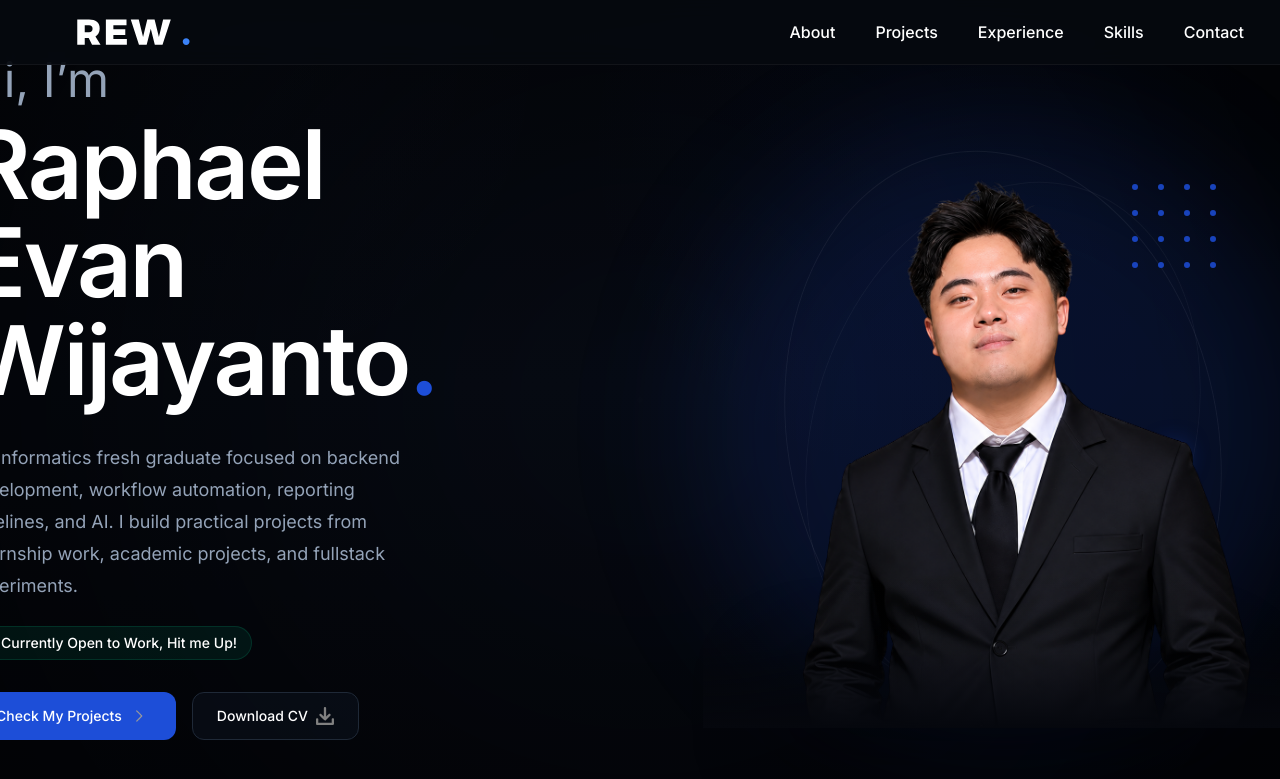
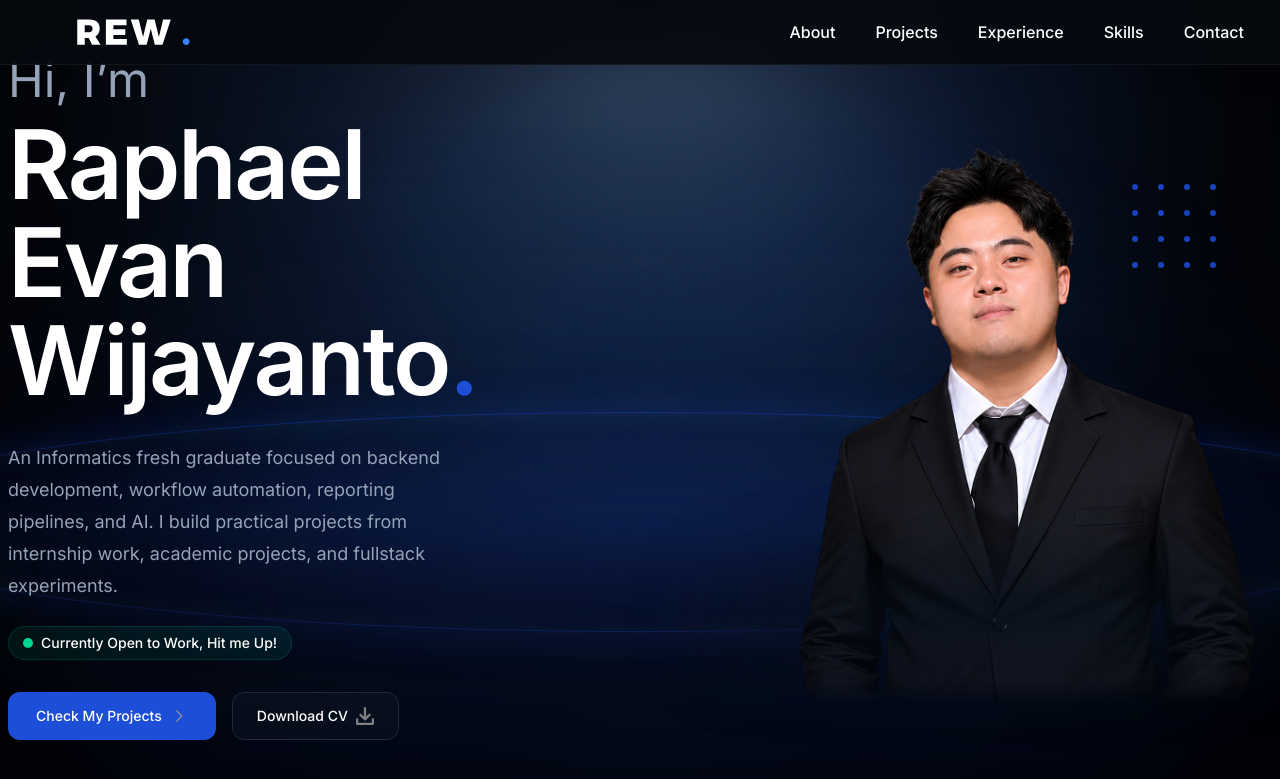
Before and after one commit to RaphaelEvanW/portfolio, a Next.js app: page / in a window 1280 px wide. Shown: the top 779 px of the page. Built offline with nearby package versions, Linux system fonts and the light colour scheme.

Commit message:
update landing page awal

```diff
--- a/app/page.tsx
+++ b/app/page.tsx
@@ -38,8 +38,27 @@ export default function Home() {
           id="about"
           className="relative mx-auto grid min-h-screen max-w-[1760px] items-center gap-24 px-12 pt-10 lg:grid-cols-[0.85fr_1.15fr]"
         >
+          {/* HERO LIGHTING */}
+          <div className="pointer-events-none absolute inset-0 -z-10">
+            {/* spotlight kiri atas ke area foto */}
+            <div className="absolute -left-28 -top-4 h-[760px] w-[1150px] rotate-[20deg] bg-[radial-gradient(ellipse_at_top,rgba(147,197,253,0.20)_0%,rgba(59,130,246,0.105)_32%,rgba(15,23,42,0.045)_62%,transparent_88%)] blur-2xl" />
+
+            {/* spotlight kanan atas ke area text*/}
+            <div className="absolute -right-28 -top-4 h-[740px] w-[1120px] -rotate-[20deg] bg-[radial-gradient(ellipse_at_top,rgba(147,197,253,0.22)_0%,rgba(59,130,246,0.11)_32%,rgba(15,23,42,0.045)_62%,transparent_88%)] blur-2xl" />
+
+            {/* ambient glow tengah */}
+            <div className="absolute left-1/2 top-[40%] h-[520px] w-[1180px] -translate-x-1/2 rounded-full bg-[var(--blue)]/8 blur-[110px]" />
+
+            {/* oval bawah, lebih lebar dan sedikit lebih naik */}
+            <div className="absolute bottom-[192px] left-1/2 h-[220px] w-[126%] -translate-x-1/2 rounded-[50%] border border-[var(--blue)]/42 bg-[radial-gradient(ellipse_at_center,rgba(29,78,216,0.18)_0%,rgba(29,78,216,0.10)_40%,rgba(29,78,216,0.03)_72%,transparent_100%)] shadow-[0_0_46px_rgba(29,78,216,0.24),inset_0_0_30px_rgba(96,165,250,0.10)]" />
+            {/* glow lembut di atas oval */}
+            <div className="absolute bottom-[148px] left-1/2 h-[210px] w-[102%] -translate-x-1/2 rounded-full bg-[radial-gradient(ellipse_at_center,rgba(29,78,216,0.14)_0%,rgba(29,78,216,0.08)_36%,rgba(5,7,13,0.22)_68%,transparent_100%)] blur-[64px]" />
+
+            {/* haze gelap tipis buat nyaruin transisi bawah */}
+            <div className="absolute bottom-[138px] left-1/2 h-[140px] w-[98%] -translate-x-1/2 rounded-full bg-[#05070D]/36 blur-3xl" />
+                      </div>
           {/* LEFT */}
-          <div className="relative max-w-3xl pt-4 lg:-translate-x-20">
+          <div className="relative max-w-3xl pt-4 lg:-translate-x-10">
             <p className="text-3xl text-[var(--muted)] md:text-5xl">
               Hi, I’m
             </p>
@@ -124,11 +143,6 @@ export default function Home() {
 
           {/* RIGHT */}
           <div className="relative hidden h-[720px] translate-x-20 items-end justify-center lg:flex">
-            <div className="absolute bottom-16 h-[600px] w-[600px] rounded-full bg-[var(--blue)]/15 blur-3xl" />
-
-            <div className="absolute bottom-16 h-[580px] w-[430px] rotate-[-12deg] rounded-[50%] border border-white/[0.055]" />
-            <div className="absolute bottom-24 h-[520px] w-[380px] rotate-[18deg] rounded-[50%] border border-white/[0.04]" />
-
             <div className="absolute right-24 top-28 grid grid-cols-4 gap-5 opacity-85">
               {Array.from({ length: 16 }).map((_, i) => (
                 <span
@@ -139,18 +153,28 @@ export default function Home() {
             </div>
 
             <div className="absolute right-32 top-[52%] h-5 w-5 rounded-full bg-[var(--blue)] shadow-[0_0_24px_rgba(29,78,216,0.7)]" />
-            <div className="absolute bottom-8 h-24 w-[460px] rounded-full bg-[black]/45 blur-2xl" />
-            <div className="relative -translate-y-16 h-[760px] w-[600px]">
+
+            {/* foto */}
+            <div className="relative z-10 h-[780px] w-[610px] -translate-y-22">
               <Image
                 src="/profile_pict.png"
                 alt="Raphael Evan Wijayanto"
                 fill
                 priority
                 className="object-contain object-bottom"
+                style={{
+                  WebkitMaskImage:
+                    "linear-gradient(to top, transparent 0%, rgba(0,0,0,0.75) 3%, black 8%, black 100%)",
+                  maskImage:
+                    "linear-gradient(to top, transparent 0%, rgba(0,0,0,0.75) 3%, black 8%, black 100%)",
+                }}
               />
+            </div>
 
-            <div className="pointer-events-none absolute inset-x-0 bottom-0 h-40 bg-gradient-to-t from-[#05070D] via-[#05070D]/15 to-transparent" />
-          </div>
+            {/* foreground haze: ini yang bikin badan keliatan keluar dari oval, bukan tembus oval */}
+            <div className="pointer-events-none absolute bottom-[118px] z-20 h-[115px] w-[620px] rounded-full bg-[radial-gradient(ellipse_at_center,rgba(7,16,29,0.92)_0%,rgba(7,16,29,0.72)_36%,rgba(7,16,29,0.34)_62%,transparent_100%)] blur-[34px]" />
+
+
           </div>
         </section>
         <ProjectSection/>
```
Lines whose indentation alone changed are shown as unchanged.
